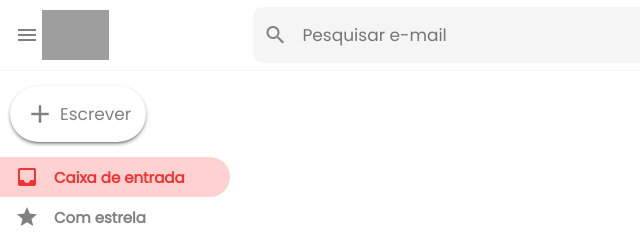
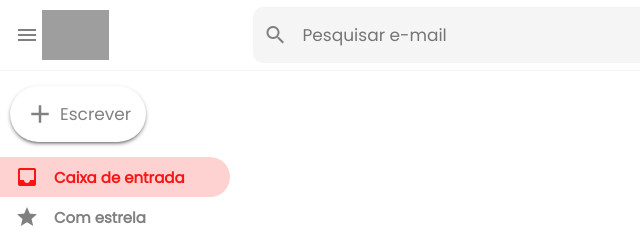
Before and after one commit to EzequielRibeiroSilva/Clone-Gmail, a plain HTML site: page index.html in a window 1280 px wide. In both pictures the pointer is over the element 115 px from the left and 177 px from the top of the page. Shown: the top 237 px of the page, 0-640 px from the left. Drawn offline with Linux system fonts and the light colour scheme; grey boxes are pictures that could not be loaded.

```diff
--- a/index.css
+++ b/index.css
@@ -123,7 +123,7 @@
 .sidebarOption_active h3,
 .sidebarOption_active .material-icons {
     background-color: rgb(255, 210, 210);
-    color: rgb(243, 50, 50);
+    color: rgb(250, 20, 20);
     font-weight: 800px;
 }
 
```
